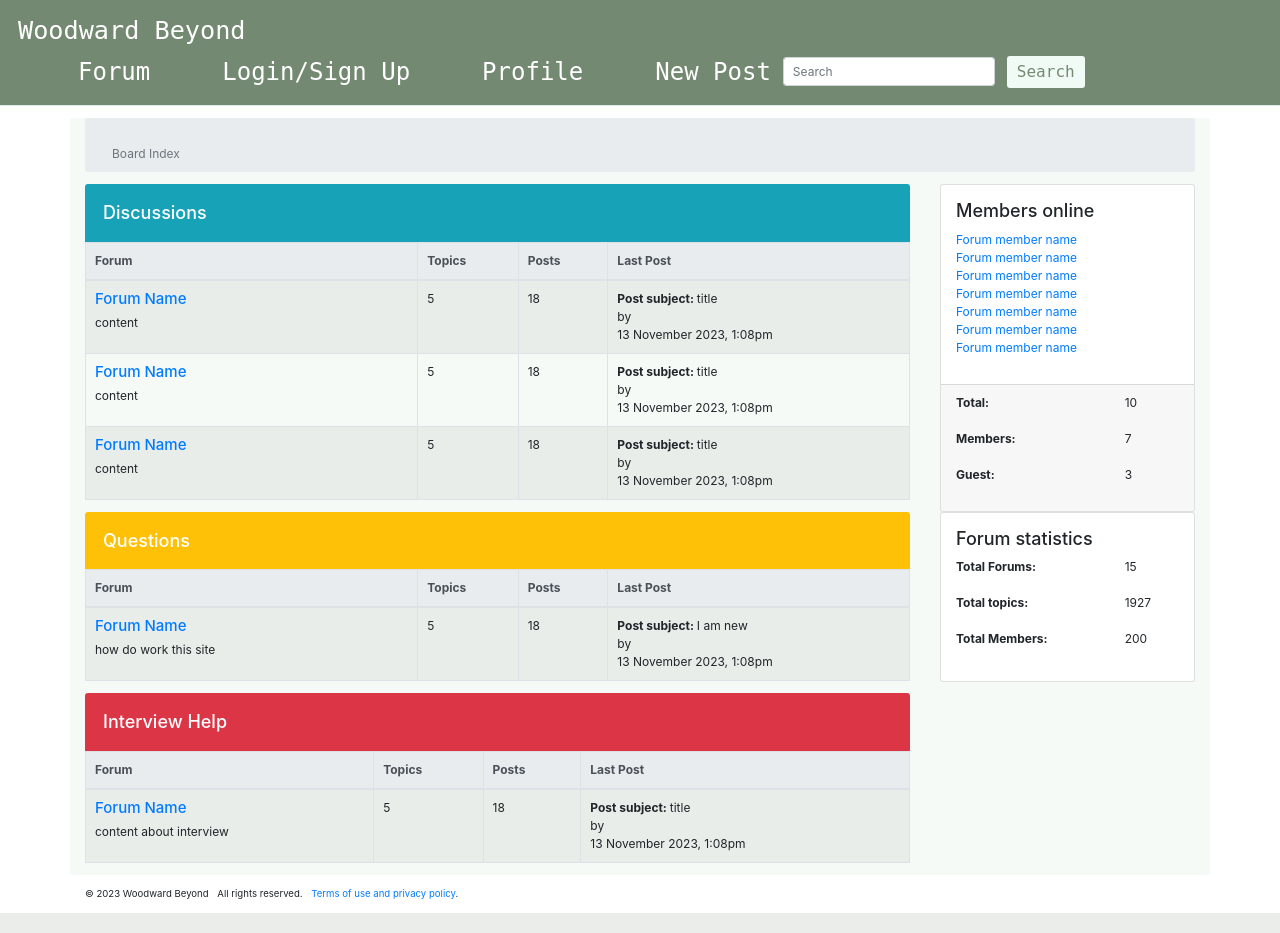
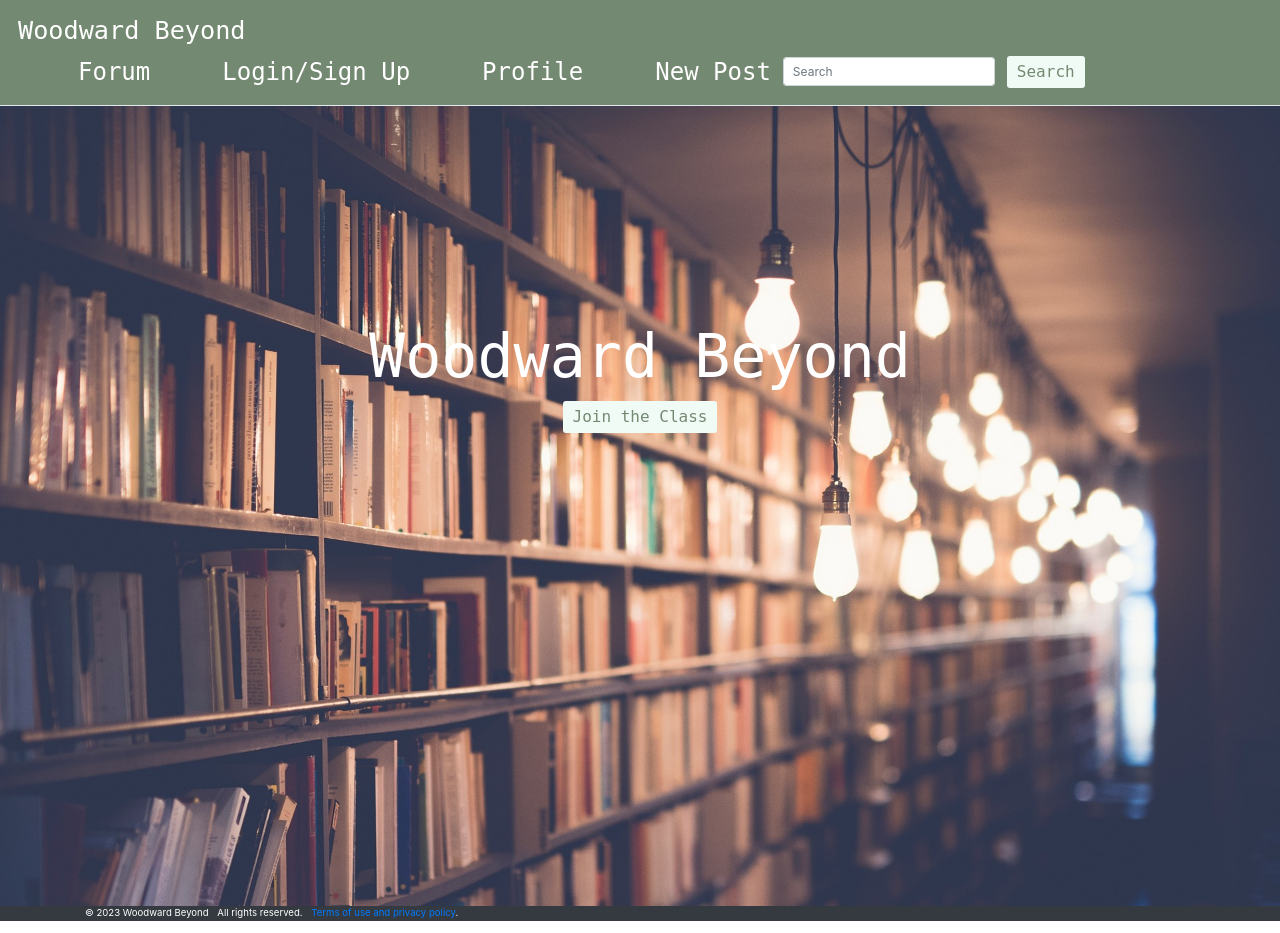
Before and after one commit to sketch-prime/3155-group-final-project, a Flask app: page / in a window 1280 px wide. Run offline with Flask 3, Linux system fonts and the light colour scheme; data comes from the database, SQL or seed files in the repository; some libraries are stand-ins or nearby versions.

Commit message:
Welcome Page
:)

```diff
--- a/app.py
+++ b/app.py
@@ -55,7 +55,7 @@ def index():
 def root():
     session['signed_up'] = False
     posts = get_posts()
-    return render_template('index.html', items=posts)
+    return render_template('welcome.html', items=posts)
 
 
 @app.route('/overview-topics.html')
@@ -87,6 +87,7 @@ def create_post():
 @app.route('/overview-forum-category.html')
 def overviewforumcategory():
     return render_template('overview-forum-category.html')
+
 
 @app.route('/post.html')
 def post():
--- a/static/style.css
+++ b/static/style.css
@@ -184,3 +184,47 @@ ww-green {
         overflow-y: auto;
         padding: auto;
       }
+
+    .abc {
+        width: 100%;
+        height: 100vh;
+        background-image: url(intro.jpg);
+        background-size: cover;
+        background-repeat: no-repeat;
+        background-attachment: fixed;
+        display: flex;
+    }
+
+    .centered {
+        position: absolute;
+        top: 60%;
+        left: 50%;
+        transform: translate(-50%, -50%);
+        color: white;
+        right: 0;
+        bottom: 0;
+        text-align: center;
+    }
+
+    .title {
+        font-family: 'JetBrains Mono', monospace;
+        font-size: 500%;
+        color: white;
+      }
+
+    .title-sub {
+        font-family: 'JetBrains Mono', monospace;
+        font-size: 200%;
+        color: white;
+    }
+
+
+    /*#abc {
+        width: 100%;
+        height: 100vh;
+        background-image: url(intro.jpg);
+        background-size: cover;
+        background-repeat: no-repeat;
+        background-attachment: fixed;
+        display: flex;
+    }*/
--- /dev/null
+++ b/templates/welcome.html
@@ -0,0 +1,45 @@
+<!DOCTYPE html>
+<html lang="en">
+
+<head>
+    <meta charset="UTF-8">
+    <meta name="viewport" content="width=device-width, initial-scale=1, shrink-to-fit=no">
+    <title>Login - Woodward Beyond</title>
+
+    <!-- Bootstrap CSS -->
+    <link rel="stylesheet" href="https://stackpath.bootstrapcdn.com/bootstrap/4.3.1/css/bootstrap.min.css">
+    <link
+      rel="stylesheet"
+      type="text/css"
+      href="{{ url_for('static', filename='style.css') }}"
+/>
+</head>
+
+<body>
+
+           {% include 'header.html'%}
+    <div id="abc" class="abc">
+        <div class="centered">
+            <h1 class="title">Woodward Beyond</h1>
+            <p class="title-sub ">
+                <button type="welcome" class="ww-btn btn btn-primary">Join the Class</button>
+            </p>
+        </div>
+    </div>
+
+    <footer class="small bg-dark text-white">
+        <div class="container">
+            <ul class="list-inline">
+                <li class="list-inline-item">&copy; 2023 Woodward Beyond</li>
+                <li class="list-inline-item">All rights reserved.</li>
+                <li class="list-inline-item"><a href="#0">Terms of use and privacy policy</a>.</li>
+            </ul>
+        </div>
+    </footer>
+
+    <!-- Bootstrap JS and jQuery (make sure to include them at the end of the body) -->
+    <script src="https://code.jquery.com/jquery-3.3.1.slim.min.js"></script>
+    <script src="https://stackpath.bootstrapcdn.com/bootstrap/4.3.1/js/bootstrap.min.js"></script>
+</body>
+
+</html>
```
Also changed, not shown: static/intro.jpg (added).
